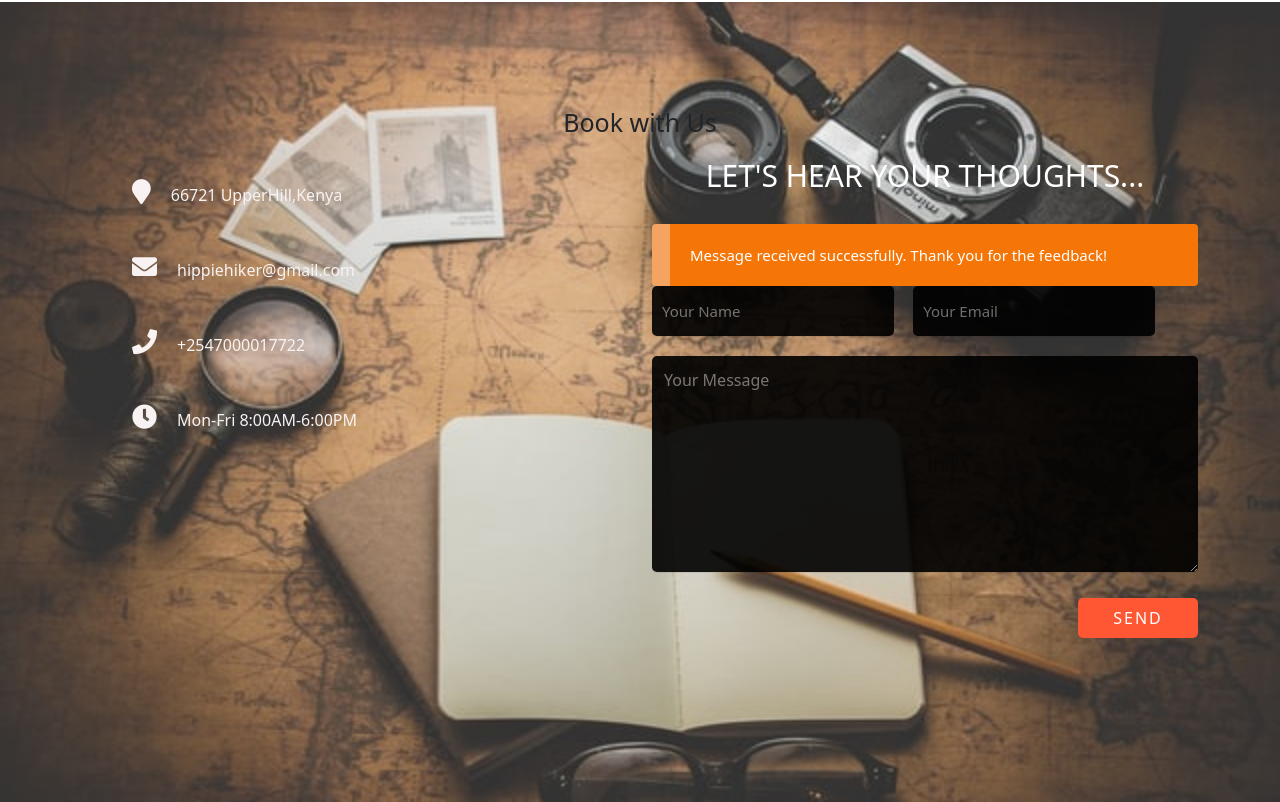
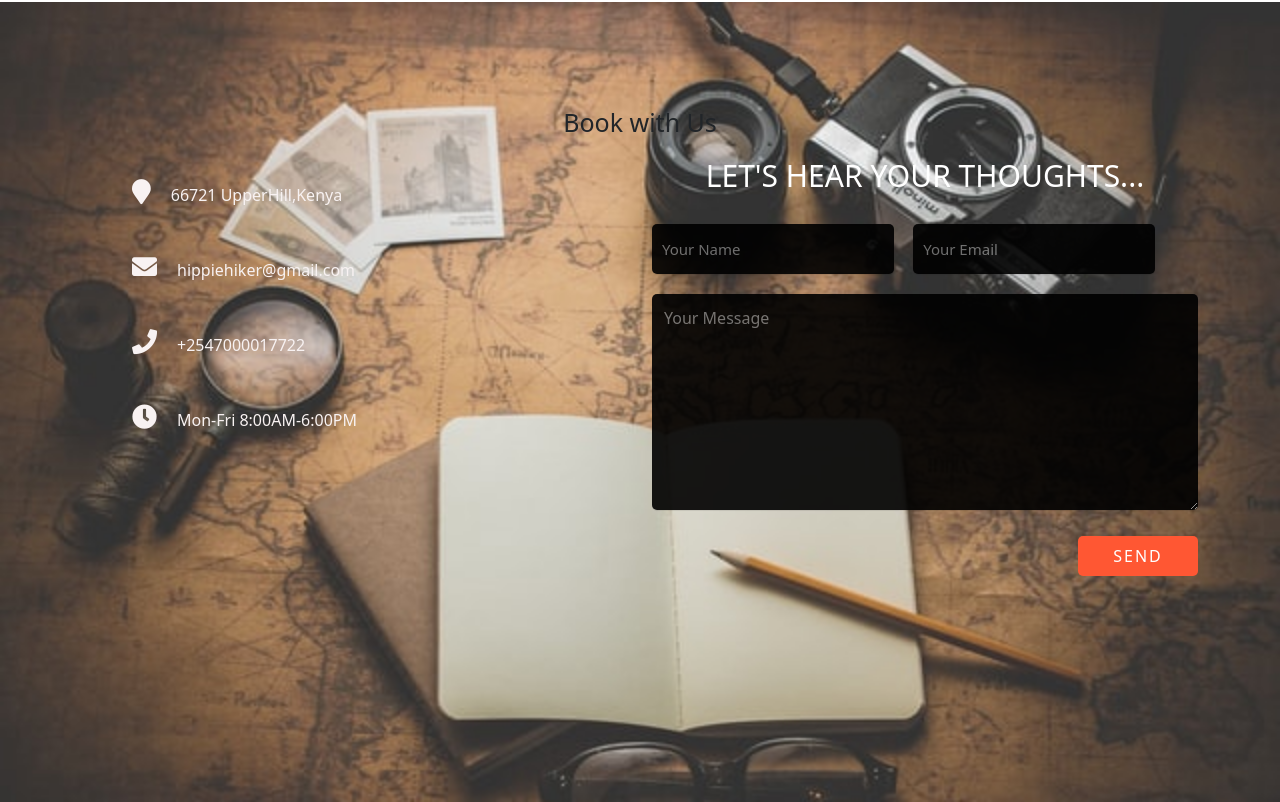
Before and after one commit to yveswangui/Hippie-Hiker, a plain HTML site: page index.html in a window 1280 px wide. Shown: the part 3113-3915 px from the top of the page. Drawn offline with nearby package versions, Linux system fonts and the light colour scheme.

Commit message:
disable alert on feedback

```diff
--- a/index.html
+++ b/index.html
@@ -174,9 +174,9 @@
                         </div>
                         <div class="col-md-6">
                             <h4>Let's hear your thoughts...</h4>
-                            <div class="alert-success">
+                            <!--<div class="alert-success">
                                 <span>Message received successfully. Thank you for the feedback!</span>
-                            </div>
+                            </div>-->
                             <!--<div class="alert-error">
                                 <span>Ooops! Something went wrong</span>
                             </div>-->
```
